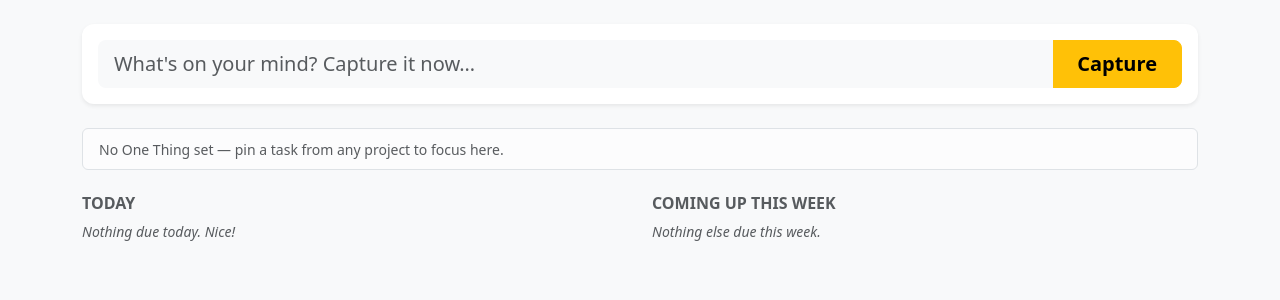
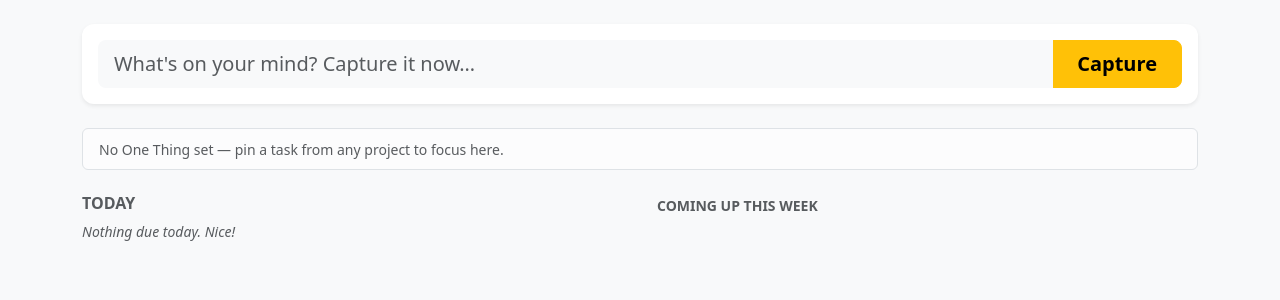
Before and after one commit to isquire/mind_dump, a Flask app: page / in a window 1280 px wide. Shown: the part 56-356 px from the top of the page. Run offline with Flask 3, Linux system fonts and the light colour scheme; the visitor is signed in with stand-in values (Sample User, id 1); data that the repository does not hold is empty; parts of the project's set-up code (start-up, migrations or seed data) failed here and were passed over; some libraries are stand-ins or nearby versions.

Commit message:
Collapse "Coming up this week" section by default
Reduces dashboard visual clutter by wrapping the weekly task list in a
Bootstrap 5 collapse toggle. The section header becomes a clickable button;
the list is hidden on load and expands on demand.

https://claude.ai/code/session_0197Pj5U2C9fPhuW4QenGKEX

```diff
--- a/templates/dashboard.html
+++ b/templates/dashboard.html
@@ -270,9 +270,14 @@
 
   {# This week #}
   <div class="col-md-6">
-    <h2 class="h6 text-muted fw-semibold text-uppercase mb-2">
-      <i class="bi bi-calendar-range"></i> Coming up this week
-    </h2>
+    <button class="btn btn-link btn-sm p-0 h6 text-muted fw-semibold text-uppercase mb-2 text-decoration-none collapsed"
+            data-bs-toggle="collapse"
+            data-bs-target="#week-tasks-collapse"
+            aria-expanded="false">
+      <i class="bi bi-calendar-range me-1"></i> Coming up this week
+      <i class="bi bi-chevron-down ms-1 small"></i>
+    </button>
+    <div class="collapse" id="week-tasks-collapse">
       {% if tasks_week %}
         <div class="list-group shadow-sm">
           {% for task in tasks_week %}
@@ -308,6 +313,7 @@
         <p class="text-muted small fst-italic">Nothing else due this week.</p>
       {% endif %}
     </div>
+  </div>
 
 </div>
 
```
Lines whose indentation alone changed are shown as unchanged.
